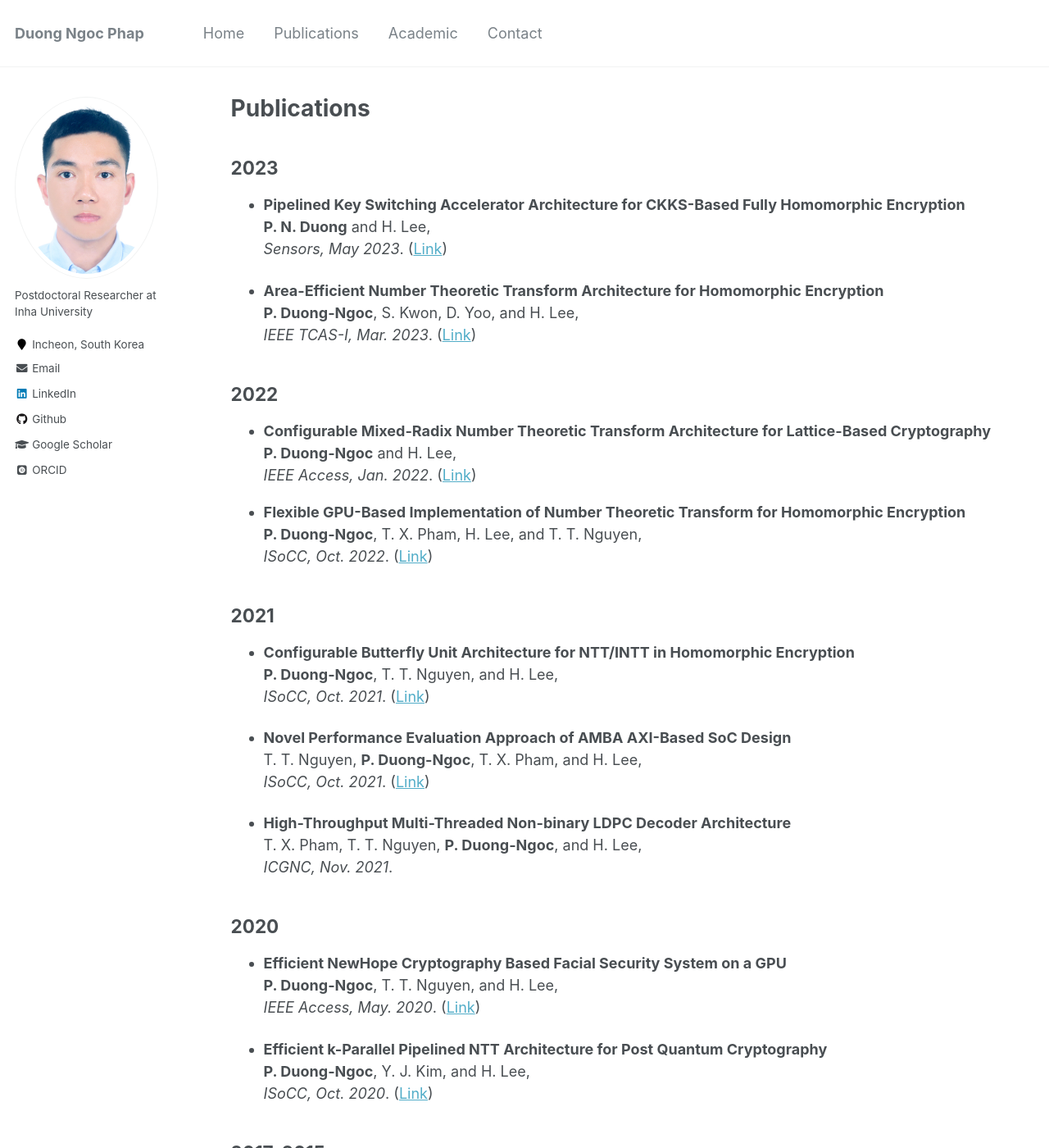
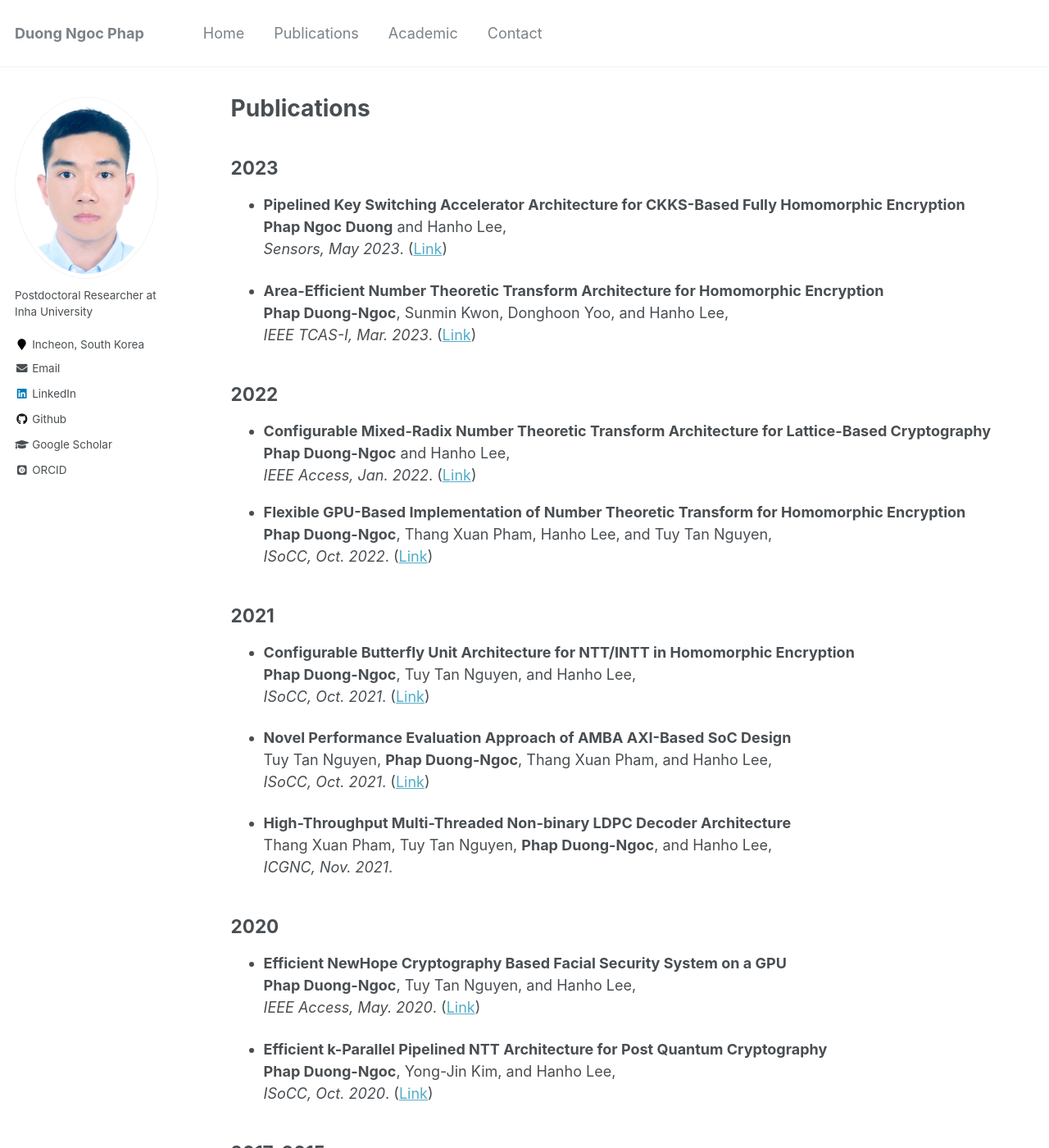
Before and after one commit to phapdn/phapdn.github.io, a Jekyll site: the page built from _pages/publications.md, in a window 1280 px wide and 1400 px high. Shown: the whole window at 82% size. Built offline with Jekyll 4.4.1, drawn with Linux system fonts in a browser that asks for light colours; some web fonts are replaced; some of the changed text lies outside the part shown.

Commit message:
Update publications.md

```diff
--- a/_pages/publications.md
+++ b/_pages/publications.md
@@ -9,66 +9,66 @@ author_profile: true
 
 <!--
 * **Configurable Memory-Based NTT Architecture for Homomorphic Encryption**
-  S. Kurniawan, **P. Duong-Ngoc**, and H. Lee,
+  S. Kurniawan, **Phap Duong-Ngoc**, and Hanho Lee,
   *(Accepted) IEEE TCAS-II, 2023*.
 -->
 
 * **Pipelined Key Switching Accelerator Architecture for CKKS-Based Fully Homomorphic Encryption**
-  **P. N. Duong** and H. Lee,
+  **Phap Ngoc Duong** and Hanho Lee,
   *Sensors, May 2023*. (<a href="https://www.mdpi.com/1424-8220/23/10/4594">Link</a>)
 
 * **Area-Efficient Number Theoretic Transform Architecture for Homomorphic Encryption**
-  **P. Duong-Ngoc**, S. Kwon, D. Yoo, and H. Lee,
+  **Phap Duong-Ngoc**, Sunmin Kwon, Donghoon Yoo, and Hanho Lee,
   *IEEE TCAS-I, Mar. 2023*. (<a href="https://ieeexplore.ieee.org/document/9976314">Link</a>)
 
 ## 2022
 
 * **Configurable Mixed-Radix Number Theoretic Transform Architecture for Lattice-Based Cryptography**
-  **P. Duong-Ngoc** and H. Lee,
+  **Phap Duong-Ngoc** and Hanho Lee,
   *IEEE Access, Jan. 2022*. (<a href="https://ieeexplore.ieee.org/document/9690849">Link</a>)
 
 <!--
 * **A Novel Performance Verification Approach of MIPI Camera Serial Interface 2**
-  T. T. Nguyen, T. X. Pham, **P. Duong-Ngoc**, and H. Lee,
+  Tuy Tan Nguyen, Thang Xuan Pham, **Phap Duong-Ngoc**, and Hanho Lee,
   *ICGNC, Oct. 2022*.
 -->
 
 * **Flexible GPU-Based Implementation of Number Theoretic Transform for Homomorphic Encryption**
-  **P. Duong-Ngoc**, T. X. Pham, H. Lee, and T. T. Nguyen,
+  **Phap Duong-Ngoc**, Thang Xuan Pham, Hanho Lee, and Tuy Tan Nguyen,
   *ISoCC, Oct. 2022*. (<a href="https://ieeexplore.ieee.org/document/10031464">Link</a>)
 
 ## 2021
 
 * **Configurable Butterfly Unit Architecture for NTT/INTT in Homomorphic Encryption**
-  **P. Duong-Ngoc**, T. T. Nguyen, and H. Lee,
+  **Phap Duong-Ngoc**, Tuy Tan Nguyen, and Hanho Lee,
   *ISoCC, Oct. 2021*. (<a href="https://ieeexplore.ieee.org/document/9614034">Link</a>)
 
 * **Novel Performance Evaluation Approach of AMBA AXI-Based SoC Design**
-  T. T. Nguyen, **P. Duong-Ngoc**, T. X. Pham, and H. Lee,
+  Tuy Tan Nguyen, **Phap Duong-Ngoc**, Thang Xuan Pham, and Hanho Lee,
   *ISoCC, Oct. 2021*. (<a href="https://ieeexplore.ieee.org/document/9613920">Link</a>)
 
 * **High-Throughput Multi-Threaded Non-binary LDPC Decoder Architecture**
-  T. X. Pham, T. T. Nguyen, **P. Duong-Ngoc**, and H. Lee,
+  Thang Xuan Pham, Tuy Tan Nguyen, **Phap Duong-Ngoc**, and Hanho Lee,
   *ICGNC, Nov. 2021*.
 
 ## 2020
 
 * **Efficient NewHope Cryptography Based Facial Security System on a GPU**
-  **P. Duong-Ngoc**, T. T. Nguyen, and H. Lee,
+  **Phap Duong-Ngoc**, Tuy Tan Nguyen, and Hanho Lee,
   *IEEE Access, May. 2020*. (<a href="https://ieeexplore.ieee.org/document/9109278">Link</a>)
 
 * **Efficient k-Parallel Pipelined NTT Architecture for Post Quantum Cryptography**
-  **P. Duong-Ngoc**, Y. J. Kim, and H. Lee,
+  **Phap Duong-Ngoc**, Yong-Jin Kim, and Hanho Lee,
   *ISoCC, Oct. 2020*. (<a href="https://ieeexplore.ieee.org/document/9332806">Link</a>)
 
 ## 2017-2015
 
 * **Evaluating Noise Reduction Solutions for Speech Using Wavelet Transforms**
-  **D. N. Phap** and V. T. D. Hanh,
+  **Duong Ngoc Phap** and Vo Thi Dieu Hanh,
   *JST-UD, 5(114), May. 2017*.
 
 * **Solutions for Noise Reduction to Improve Speech Quality Using Adjusted Kalman Filter**
-  **D. N. Phap**,
+  **Duong Ngoc Phap**,
   *JST-UD, 12(97), Dec. 2015*.
 
 ## Patents
```
